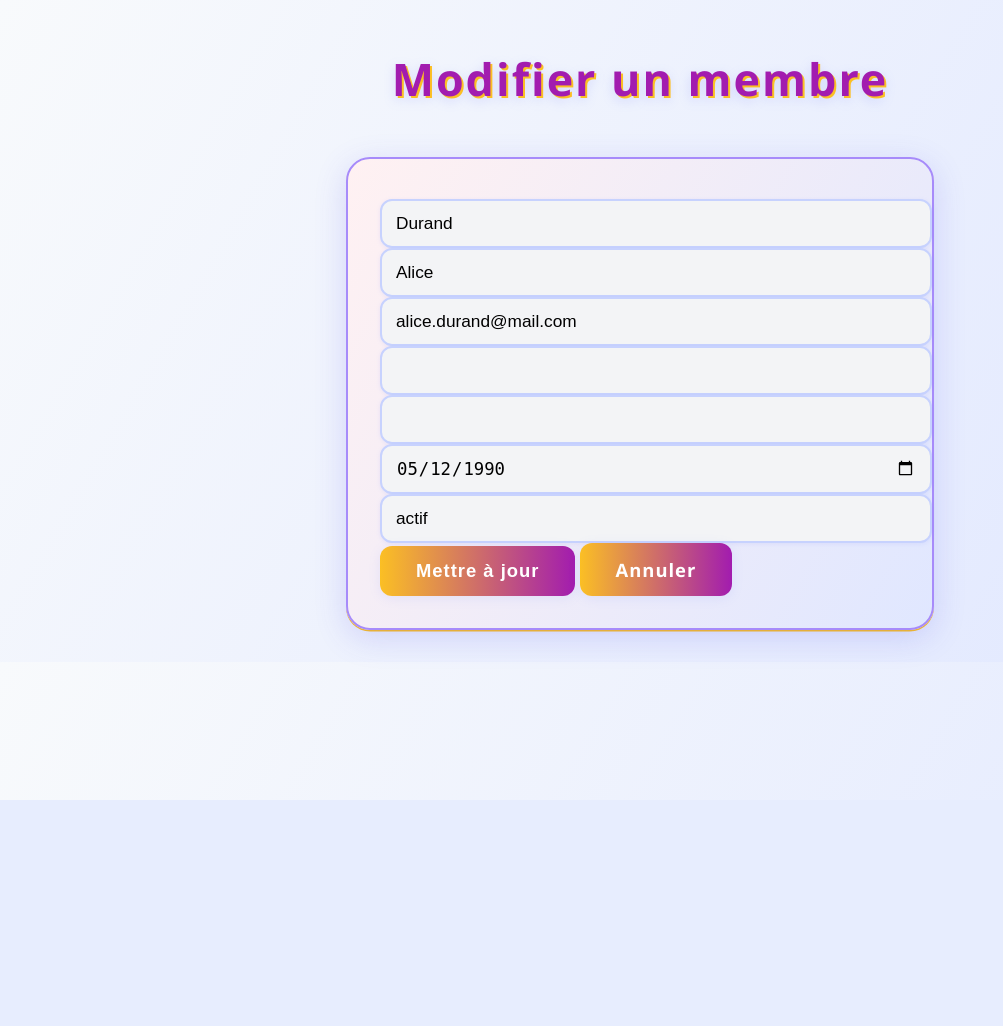
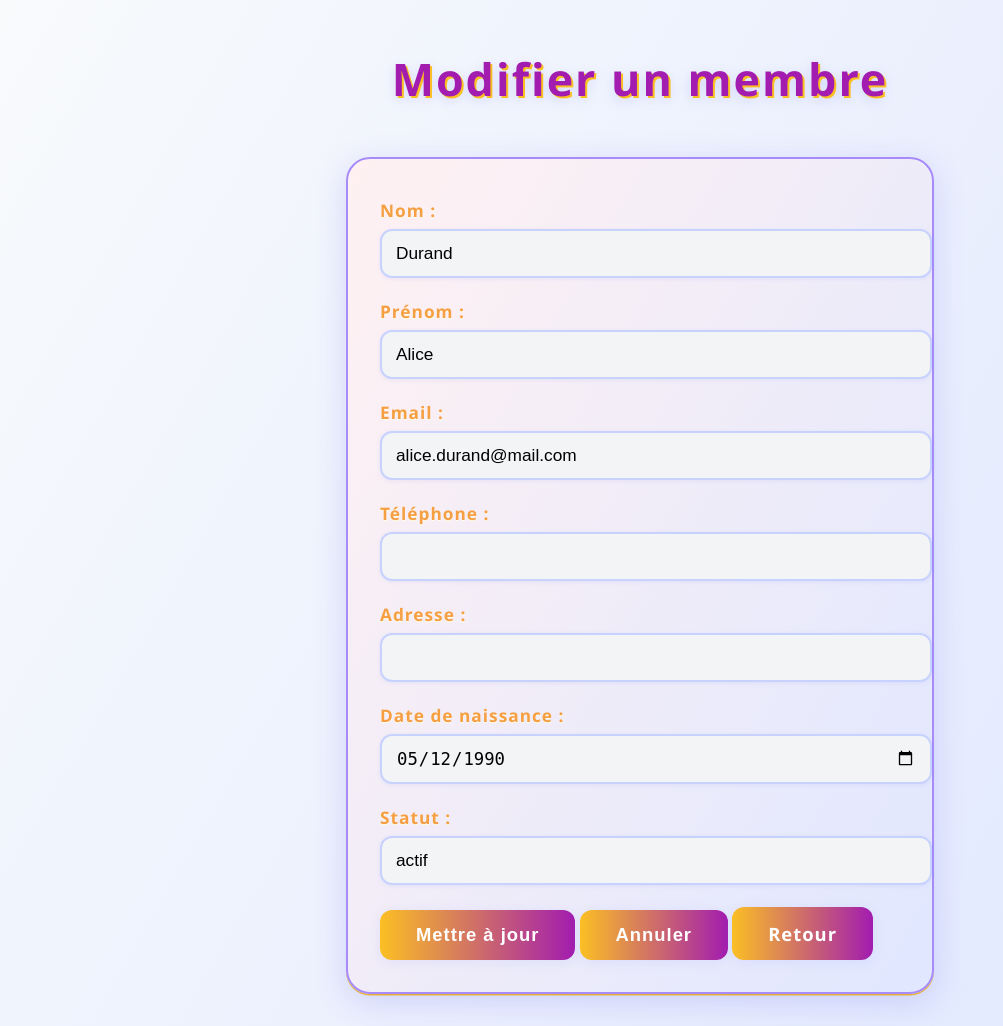
Before and after one commit to Durandal69/formation-php, a PHP site: page /pages/membres/update.php?id=1 in a window 1280 px wide. Shown: the whole page, without its empty margins (0-1003 px from the left). Before the commit the page ends 800 px from the top, so only its background shows below. Run offline with PHP 8.4, Linux system fonts and the light colour scheme; data comes from the database, SQL or seed files in the repository.

Commit message:
Correctif 27/07
Correction des bugs des membres et normalisation des emprunts

```diff
--- a/Jour2-fonctions/bibliotheque_isitech/pages/emprunts/read.php
+++ b/Jour2-fonctions/bibliotheque_isitech/pages/emprunts/read.php
@@ -4,8 +4,7 @@ require_once '../../config/database.php';
 require_once '../../classes/Emprunt.php';
 
 $empruntModel = new Emprunt($pdo);
-$id = $_GET['id'];
-$emprunt = $empruntModel->findById($id);
+$emprunt = $empruntModel->findById($_GET['id']);
 ?>
 <!DOCTYPE html>
 <html lang="fr">
--- a/Jour2-fonctions/bibliotheque_isitech/pages/emprunts/update.php
+++ b/Jour2-fonctions/bibliotheque_isitech/pages/emprunts/update.php
@@ -3,8 +3,7 @@ require_once '../../config/database.php';
 require_once '../../classes/Emprunt.php';
 
 $empruntModel = new Emprunt($pdo);
-$id = $_GET['id'];
-$emprunt = $empruntModel->findById($id);
+$emprunt = $empruntModel->findById($_GET['id']);
 
 if ($_POST) {
     $ID_livre = $_POST['ID_livre'] ?? '';
--- a/Jour2-fonctions/bibliotheque_isitech/pages/membres/update.php
+++ b/Jour2-fonctions/bibliotheque_isitech/pages/membres/update.php
@@ -7,17 +7,16 @@ $membreModel = new Membre($pdo);
 $membre = $membreModel->findById($_GET['id']);
 
 if ($_POST) {
-    $membreModel->update(
-        $_GET['id'],
-        $_POST['Nom'],
-        $_POST['Prénom'],
-        $_POST['Email'],
-        $_POST['Téléphone'],
-        $_POST['Adresse'],
-        $_POST['Date_de_naissance'],
-        $_POST['Statut']
-    );
-    header('Location: index.php?message=updated');
+    $Nom = $_POST['Nom'] ?? '';
+    $Prénom = $_POST['Prénom'] ?? '';
+    $Email = $_POST['Email'] ?? '';
+    $Téléphone = $_POST['Téléphone'] ?? '';
+    $Adresse = $_POST['Adresse'] ?? '';
+    $Date_de_naissance = isset($_POST['Date_de_naissance']) && $_POST['Date_de_naissance'] !== '' ? $_POST['Date_de_naissance'] : null  ;
+    $Statut = $_POST['Statut'] ?? '';
+
+    $membreModel->update($membre->ID, $Nom, $Prénom, $Email, $Téléphone, $Adresse, $Date_de_naissance, $Statut);
+    header('Location: ../../index.php?message=updated');
     exit;
 }
 ?>
@@ -31,15 +30,37 @@ if ($_POST) {
 <body>
     <h1>Modifier un membre</h1>
     <form method="POST">
-        <input type="text" name="Nom" value="<?php echo htmlspecialchars($membre->Nom ?? ''); ?>" required>
-        <input type="text" name="Prénom" value="<?php echo htmlspecialchars($membre->Prénom ?? ''); ?>" required>
-        <input type="email" name="Email" value="<?php echo htmlspecialchars($membre->Email ?? ''); ?>" required>
-        <input type="text" name="Téléphone" value="<?php echo htmlspecialchars($membre->Téléphone ?? ''); ?>">
-        <input type="text" name="Adresse" value="<?php echo htmlspecialchars($membre->Adresse ?? ''); ?>">
-        <input type="date" name="Date_de_naissance" value="<?php echo htmlspecialchars($membre->Date_de_naissance ?? ''); ?>">
-        <input type="text" name="Statut" value="<?php echo htmlspecialchars($membre->Statut ?? ''); ?>">
+        <div>
+            <label for="Nom">Nom :</label>
+            <input type="text" name="Nom" id="Nom" value="<?php echo htmlspecialchars($membre->Nom ?? ''); ?>" required>
+        </div>
+        <div>
+            <label for="Prénom">Prénom :</label>
+            <input type="text" name="Prénom" id="Prénom" value="<?php echo htmlspecialchars($membre->Prénom ?? ''); ?>" required>
+        </div>
+        <div>
+            <label for="Email">Email :</label>
+            <input type="email" name="Email" id="Email" value="<?php echo htmlspecialchars($membre->Email ?? ''); ?>" required>
+        </div>
+        <div>
+            <label for="Téléphone">Téléphone :</label>
+            <input type="text" name="Téléphone" id="Téléphone" value="<?php echo htmlspecialchars($membre->Téléphone ?? ''); ?>">
+        </div>
+        <div>
+            <label for="Adresse">Adresse :</label>
+            <input type="text" name="Adresse" id="Adresse" value="<?php echo htmlspecialchars($membre->Adresse ?? ''); ?>">
+        </div>
+        <div>
+            <label for="Date_de_naissance">Date de naissance :</label>
+            <input type="date" name="Date_de_naissance" id="Date_de_naissance" value="<?php echo !empty($membre->Date_de_naissance) ? date('Y-m-d', strtotime($membre->Date_de_naissance)) : ''; ?>">
+        </div>
+        <div>
+            <label for="Statut">Statut :</label>
+            <input type="text" name="Statut" id="Statut" value="<?php echo htmlspecialchars($membre->Statut ?? ''); ?>">
+        </div>
         <input type="submit" value="Mettre à jour" class="btn-action">
-        <a href="index.php" class="btn-action">Annuler</a>
+        <input type="reset" class="btn-action" value="Annuler">
+        <a href="../../index.php" class="btn-action">Retour</a>
     </form>
 </body>
 </html>
```
Also changed, not shown: Jour2-fonctions/bibliotheque_isitech/pages/membres/create.php (+7 -6 lines), Jour2-fonctions/bibliotheque_isitech/pages/membres/read.php (+32 -12 lines).
